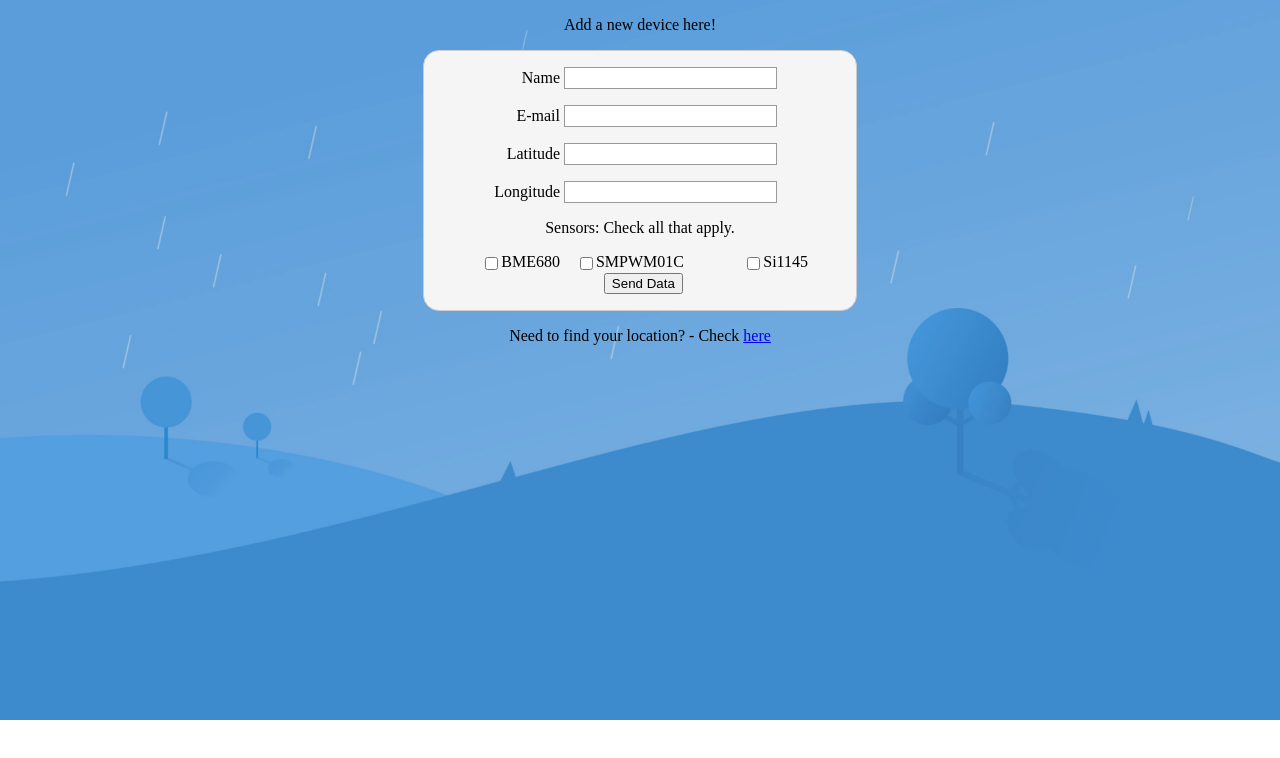
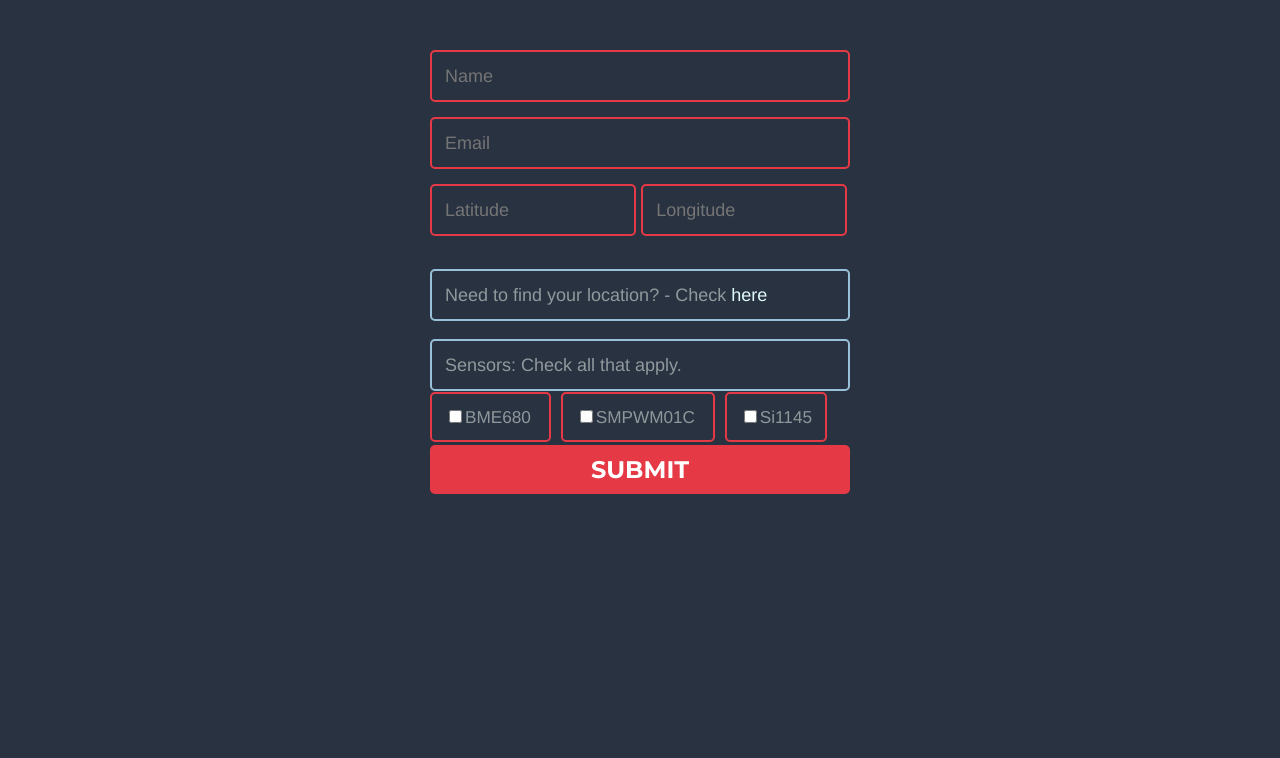
Before and after one commit to fatimazahiri/climate-pi, a plain HTML site: page FormSite/index.html in a window 1280 px wide. Drawn offline with Linux system fonts and the light colour scheme.

Commit message:
changed form style again

```diff
--- a/FormSite/index.html
+++ b/FormSite/index.html
@@ -1,141 +1,52 @@
-<!DOCTYPE html>
-<html lang="en-US">
-    <head>
-        <meta charset="utf-8">
-        <title>Sensor Additions</title>
+<link rel="stylesheet" type="text/css" href="style.css" media="screen"/>
+
 <style>
-            table input[type="submit"] {
-                display: block;
-                margin: 0 auto;
-            }
-            [type="checkbox"] {
-                vertical-align:middle;
-            }
-            p {
-                text-align: center;
-            }
-            body {
-                background-image: url('backdrop.jpg');
-                background-repeat: no-repeat;
-                background-size: cover;
-
-            }
-            form {
-
-                background-color: whitesmoke;
-                margin: 0 auto;
-                width: 400px;
-                padding: 1em;
-                border: 1px solid #CCC;
-                border-radius: 1em;
+  a:link {
+    color: #e0fbfc;
+    background-color: transparent;
+    text-decoration: none;
   }
 
-                ul {
-                list-style: none;
-                padding: 0;
-                margin: 0;
+  a:visited {
+    color: pink;
+    background-color: transparent;
+    text-decoration: none;
   }
 
-                form li + li {
-                margin-top: 1em;
+  a:hover {
+    color: #e63946;
+    background-color: transparent;
+    text-decoration: underline;
   }
 
-                label {
-                display: inline-block;
-                width: 120px;
-                text-align: right;
-                }
-
-                [type="checkbox"] {
-                vertical-align:middle;
-                }
-
-                input,
-                textarea {
-
-                font: 1em sans-serif;
-
-                /* Uniform text field size */
-                /*width: 300px;*/
-                box-sizing: border-box;
-
-                /* Match form field borders */
-                border: 1px solid #999;
-                }
-
-                input:focus,
-                textarea:focus {
-                border-color: #000;
-                }
-
-                textarea {
-                vertical-align: top;
-
-                height: 5em;
-                }
-
-                .button {
-                padding-left: 90px;
-                }
-
-                button {
-                margin-left: .5em;
+  a:active {
+    color: yellow;
+    background-color: transparent;
+    text-decoration: underline;
   }
   </style>
-    </head>
-    <body>
-        <p>Add a new device here!</p>
 
 <form action="handle.php" method ="post">
-            <ul>
-                <li>
-                    <label for="name">Name</label>
-                    <input type="text" id="name" name="user_name">
-                </li>
-                <li>
-                    <label for="mail">E-mail</label>
-                    <input type="email" id="mail" name="user_email">
-                </li>
-                <li>
-                    <label for="latitude">Latitude</label>
-                    <input type="text" id="latitude" name="user_lat">
-                </li>
-                <li>
-                    <label for="longitude">Longitude</label>
-                    <input type="text" id="longitude" name="user_long">
-                </li>
+    <input id="name" name="user_name" type="text" class="feedback-input" placeholder="Name"/>
+    <input id="mail" name="user_email" type="email" class="feedback-input" placeholder="Email" />
 
-                <p>Sensors: Check all that apply.</p>
-                <li>
 
-                        <label for="checkid1"  style="word-wrap:break-word">
+      <input id="latitude" name="user_lat" type="text" class="split" placeholder="Latitude"/>
+      <input id="longitude" name="user_long" type="text" class="split" placeholder="Longitude"/>
+    <p class="para">Need to find your location? - Check <a href="https://www.latlong.net/">here</a></p>
+    <p class="para">Sensors: Check all that apply.</p>
+
+      <label for="checkid1" class="sensor">
         <input id="checkid1"  name = "A" type="checkbox" value="BME680" />BME680
       </label>
-
-                        <label for="checkid2"  style="word-wrap:break-word">
+      <label for="checkid2"  class="sensor">
         <input id="checkid2" name = "B" type="checkbox" value="SMPWM01C" />SMPWM01C
       </label>
-
-                        <label for="checkid3"  style="word-wrap:break-word">
+      <label for="checkid3"  class="sensor">
         <input id="checkid3"  name = "C"  type="checkbox" value="Si1145" />Si1145
       </label>
 
-                </li>
 
-                <center>
-                <table>
-                    <tr>
-                        <button type="submit">Send Data</button>
-                    </tr>
-                </table>
-               </center>
-
-
-
-            </ul>
+      <input class="space"/>
+    <input type="submit" value="SUBMIT"/>
   </form>
-        <p>Need to find your location? - Check <a href="https://www.latlong.net/">here</a></p>
-    </body>
-
-
-</html>
--- /dev/null
+++ b/FormSite/style.css
@@ -0,0 +1,103 @@
+@import url(https://fonts.googleapis.com/css?family=Montserrat:400,700);
+
+body { background: #293241; }
+form { max-width:420px; margin:50px auto; }
+
+.feedback-input {
+    color: #F7FFF7;
+  font-family: Helvetica, Arial, sans-serif;
+  font-weight:500;
+  font-size: 18px;
+  border-radius: 5px;
+  line-height: 22px;
+  background-color: transparent;
+  border:2px solid #e63946;
+  transition: all 0.3s;
+  padding: 13px;
+  margin-bottom: 15px;
+  width:100%;
+  box-sizing: border-box;
+  outline:0;
+}
+
+.feedback-input:focus { border:2px solid #CC4949; }
+
+.split {
+  color: #F7FFF7;
+  font-family: Helvetica, Arial, sans-serif;
+  font-weight:500;
+  font-size: 18px;
+  border-radius: 5px;
+  line-height: 22px;
+  background-color: transparent;
+  border:2px solid #e63946;
+  transition: all 0.3s;
+  padding: 13px;
+  margin-right: 1.5px;
+  margin-bottom: 15px;
+  width:49%;
+  box-sizing: border-box;
+  outline:0;
+}
+
+.para {
+  color: rgba(247, 255, 247, 0.5);
+  font-family: Helvetica, Arial, sans-serif;
+  font-weight:500;
+  font-size: 18px;
+  border-radius: 5px;
+  line-height: 22px;
+  background-color: transparent;
+  border:2px solid #98c1d9;
+  transition: all 0.3s;
+  padding: 13px;
+  margin-bottom: 15px;
+  width:100%;
+  box-sizing: border-box;
+  outline:0;
+}
+.sensor {
+    color: rgba(247, 255, 247, 0.493);
+    opacity: 1;
+    font-family: Helvetica, Arial, sans-serif;
+    font-weight:500;
+    font-size: 17.2px;
+    border-radius: 5px;
+    line-height: 22px;
+    background-color: transparent;
+    border:2px solid #e63946;
+    transition: all 0.3s;
+    padding: 13px;
+    margin-right: 10px;
+    margin-bottom: 30px;
+    width:33%;
+    box-sizing: border-box;
+    outline:0;
+  }
+
+.space {
+    opacity: 0;
+  }
+
+textarea {
+  height: 150px;
+  line-height: 150%;
+  resize:vertical;
+}
+
+[type="submit"] {
+  font-family: 'Montserrat', Arial, Helvetica, sans-serif;
+  width: 100%;
+  background:#e63946;
+  border-radius:5px;
+  border:0;
+  cursor:pointer;
+  color:white;
+  font-size:24px;
+  padding-top:10px;
+  padding-bottom:10px;
+  transition: all 0.3s;
+  margin-top:-4px;
+  font-weight:700;
+}
+[type="submit"]:hover { background:#CC4949; }
```
Also changed, not shown: FormSite/index_old.html (added, +141 -0 lines), 1 other file. Lines whose indentation alone changed are shown as unchanged.
